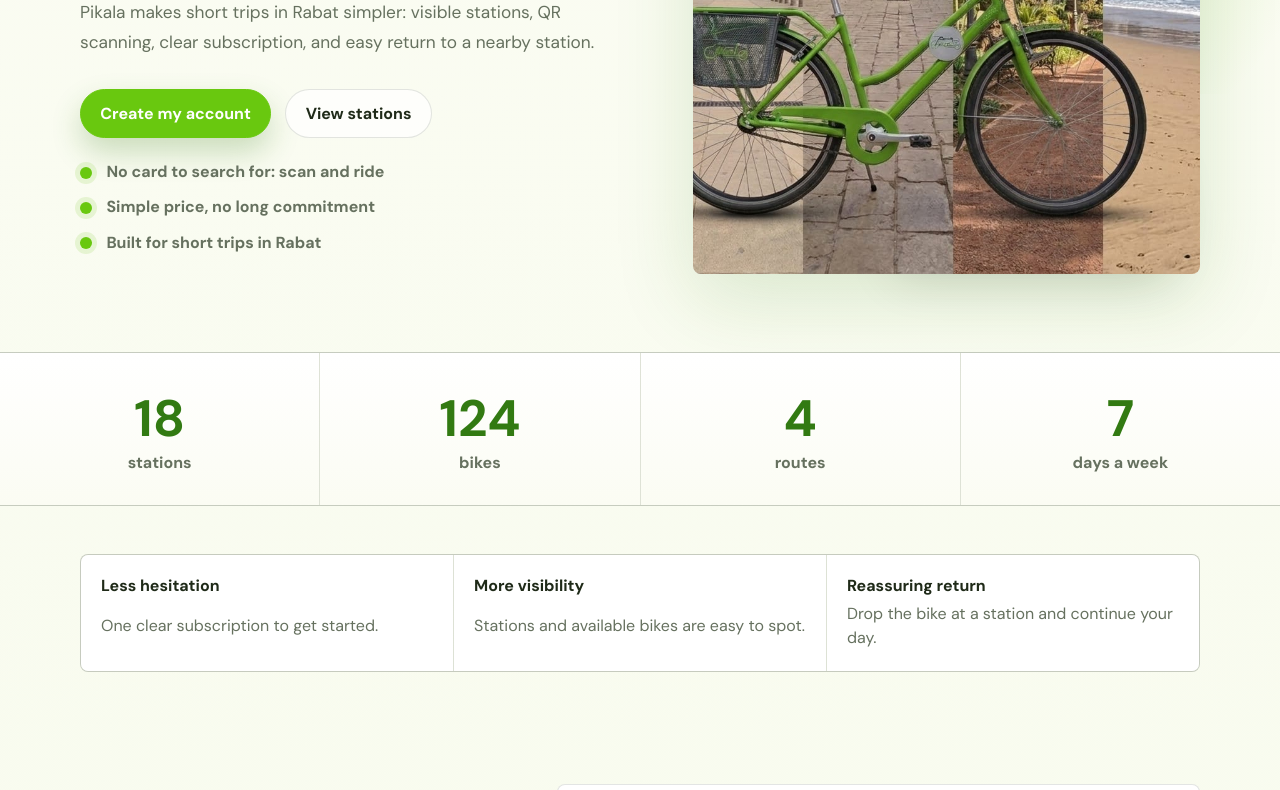
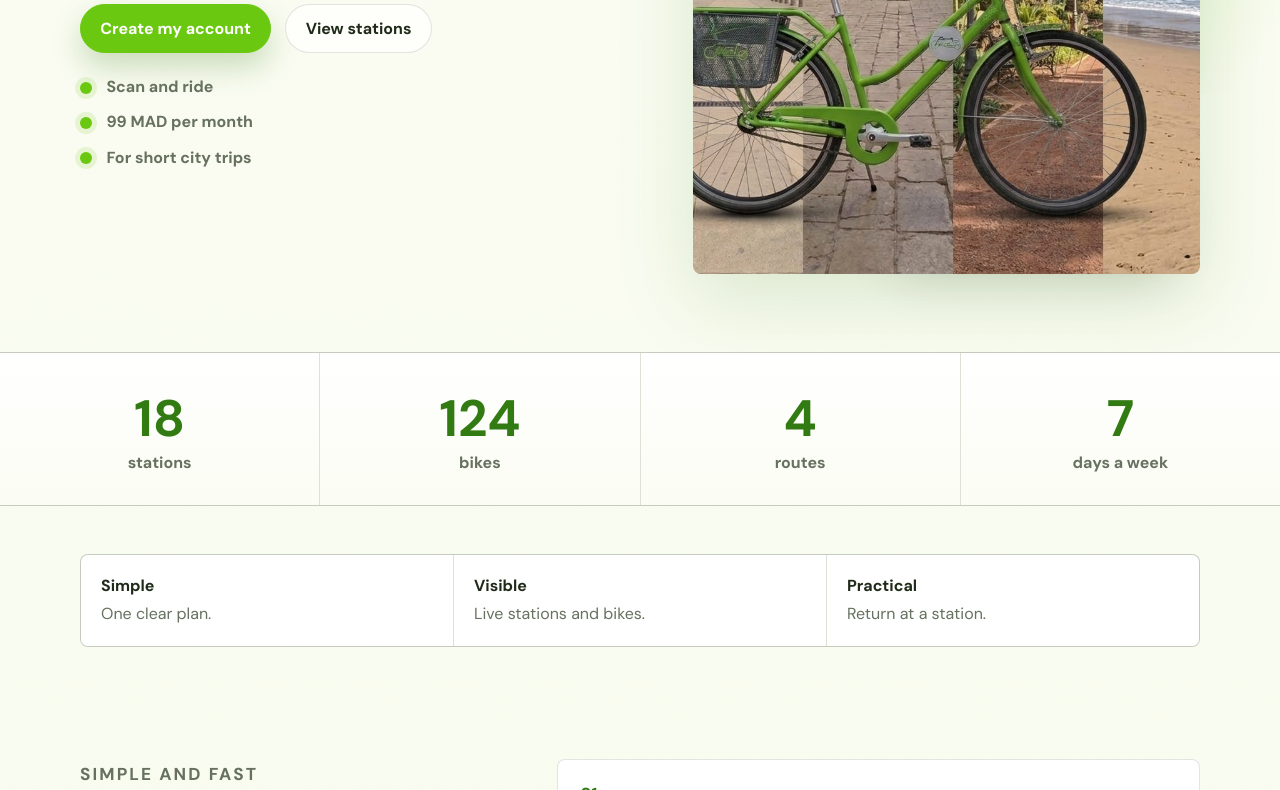
Before and after one commit to bayaya-devi/Pikala, a website: page sitepikala/index.html in a window 1280 px wide. Shown: the part 448-1238 px from the top of the page. Drawn offline with nearby package versions, Linux system fonts and the light colour scheme.

Commit message:
Raccourcir les textes principaux du site

```diff
--- a/sitepikala/app.js
+++ b/sitepikala/app.js
@@ -7,56 +7,56 @@
 
 const translations = {
   fr: {
-    title: 'Pikala - Explorez Rabat à vélo', languageLabel: 'Langue', skip: 'Aller au contenu', navHow: 'Comment ça marche', navStations: 'Stations', navPricing: 'Tarifs', navContact: 'Contact', navLogin: 'Connexion', navSignup: 'Créer un compte',
-    heroEyebrow: 'Vélos en libre-service à Rabat', heroTitle: 'Trouvez un vélo près de vous et partez en quelques secondes.', heroText: 'Pikala rend vos trajets à Rabat plus simples : stations visibles, QR à scanner, abonnement clair et retour dans une station proche.', heroPrimary: 'Créer mon compte', heroSecondary: 'Voir les stations',
-    trust1: 'Aucune carte à chercher : scannez et roulez', trust2: 'Prix simple, sans engagement long', trust3: 'Pensé pour les trajets courts à Rabat',
-    today: "Aujourd'hui", bikesAvailable: 'vélos disponibles', openHours: 'Stations actives de 8h à 20h', statStations: 'stations', statBikes: 'vélos', statRoutes: 'itinéraires', statDays: 'jours sur 7',
-    confidence1Title: 'Moins d’hésitation', confidence1Text: 'Un seul abonnement clair pour commencer.', confidence2Title: 'Plus de visibilité', confidence2Text: 'Les stations et vélos disponibles sont faciles à repérer.', confidence3Title: 'Retour rassurant', confidence3Text: 'Déposez le vélo dans une station et continuez votre journée.',
-    howEyebrow: 'Simple et rapide', howTitle: 'Votre trajet en trois étapes.', howText: 'Le parcours doit rester clair : choisir une station, scanner le vélo, puis profiter du trajet.',
-    step1Title: 'Trouvez une station', step1Text: 'Consultez les vélos disponibles près de vous depuis votre espace utilisateur.', step2Title: 'Scannez le QR', step2Text: 'Débloquez le vélo en quelques secondes avec le scanner intégré.', step3Title: 'Roulez librement', step3Text: 'Découvrez Rabat à votre rythme, puis déposez le vélo dans une station.',
-    stationsEyebrow: 'Stations et parcours', stationsTitle: 'Des lieux faciles à rejoindre.', place1: 'Kasbah des Oudayas', place2: 'Tour Hassan', place3: 'Jardins et parcs', place4: 'Corniche', place1Bikes: '8 vélos disponibles', place2Bikes: '3 vélos disponibles', place3Bikes: '12 vélos disponibles', place4Bikes: '5 vélos disponibles',
-    pricingEyebrow: 'Tarif clair', pricingTitle: 'Une formule simple pour commencer.', pricingText: 'Garde la tarification lisible, avec un appel à l’action direct vers l’inscription.', planName: 'Abonnement Pikala', priceUnit: 'MAD / mois', plan1: 'Accès aux vélos en libre-service', plan2: 'Scanner QR intégré', plan3: 'Signalement rapide des problèmes', plan4: 'Support 7j/7', pricingCta: 'Créer mon compte',
-    phoneStation: 'Station Kasbah', scan: 'Scanner', appEyebrow: 'Espace utilisateur', appTitle: 'Une expérience mobile plus fluide.', appText: 'La page utilisateur existante peut ensuite reprendre ce style : navigation basse, carte, scanner QR et profil, avec des transitions plus douces.', appCta: "Voir l'espace utilisateur",
-    contactTitle: 'Prêt à explorer Rabat ?', contactText: "Créer un compte prend moins d'une minute.", contactSignup: 'S’inscrire', contactEmail: 'Nous contacter', footerText: 'Vélos en libre-service à Rabat.', footerLegal: 'Mentions légales', footerPrivacy: 'Confidentialité', footerTerms: 'Conditions'
+    title: 'Pikala - Rabat a velo', languageLabel: 'Langue', skip: 'Aller au contenu', navHow: 'Comment ça marche', navStations: 'Stations', navPricing: 'Tarifs', navContact: 'Contact', navLogin: 'Connexion', navSignup: 'Créer un compte',
+    heroEyebrow: 'Vélos en libre-service à Rabat', heroTitle: 'Un velo pres de vous.', heroText: 'Trouvez une station, scannez le QR et partez.', heroPrimary: 'Créer mon compte', heroSecondary: 'Voir les stations',
+    trust1: 'Scannez et roulez', trust2: '99 MAD par mois', trust3: 'Pour les trajets courts',
+    today: "Aujourd'hui", bikesAvailable: 'vélos disponibles', openHours: 'Stations 8h-20h', statStations: 'stations', statBikes: 'vélos', statRoutes: 'itinéraires', statDays: 'jours sur 7',
+    confidence1Title: 'Simple', confidence1Text: 'Un abonnement clair.', confidence2Title: 'Visible', confidence2Text: 'Stations et velos en direct.', confidence3Title: 'Pratique', confidence3Text: 'Retour en station.',
+    howEyebrow: 'Simple et rapide', howTitle: 'Trois etapes.', howText: 'Station. QR. Trajet.',
+    step1Title: 'Trouvez', step1Text: 'Reperez un velo disponible.', step2Title: 'Scannez', step2Text: 'Debloquez le velo par QR.', step3Title: 'Roulez', step3Text: 'Profitez, puis retournez le velo.',
+    stationsEyebrow: 'Stations et parcours', stationsTitle: 'Stations proches.', place1: 'Kasbah des Oudayas', place2: 'Tour Hassan', place3: 'Jardins et parcs', place4: 'Corniche', place1Bikes: '8 vélos disponibles', place2Bikes: '3 vélos disponibles', place3Bikes: '12 vélos disponibles', place4Bikes: '5 vélos disponibles',
+    pricingEyebrow: 'Tarif clair', pricingTitle: 'Un abonnement simple.', pricingText: '99 MAD par mois, sans engagement long.', planName: 'Abonnement Pikala', priceUnit: 'MAD / mois', plan1: 'Accès aux vélos en libre-service', plan2: 'Scanner QR intégré', plan3: 'Signalement rapide des problèmes', plan4: 'Support 7j/7', pricingCta: 'Créer mon compte',
+    phoneStation: 'Station Kasbah', scan: 'Scanner', appEyebrow: 'Espace utilisateur', appTitle: 'Votre espace mobile.', appText: 'Carte, scanner, profil et support au meme endroit.', appCta: "Voir l'espace utilisateur",
+    contactTitle: 'Pret a rouler ?', contactText: "Créer un compte prend moins d'une minute.", contactSignup: 'S’inscrire', contactEmail: 'Nous contacter', footerText: 'Velos en libre-service a Rabat.', footerLegal: 'Mentions légales', footerPrivacy: 'Confidentialité', footerTerms: 'Conditions'
   },
   en: {
-    title: 'Pikala - Explore Rabat by bike', languageLabel: 'Language', skip: 'Skip to content', navHow: 'How it works', navStations: 'Stations', navPricing: 'Pricing', navContact: 'Contact', navLogin: 'Log in', navSignup: 'Create account',
-    heroEyebrow: 'Bike sharing in Rabat', heroTitle: 'Find a bike near you and start riding in seconds.', heroText: 'Pikala makes short trips in Rabat simpler: visible stations, QR scanning, clear subscription, and easy return to a nearby station.', heroPrimary: 'Create my account', heroSecondary: 'View stations',
-    trust1: 'No card to search for: scan and ride', trust2: 'Simple price, no long commitment', trust3: 'Built for short trips in Rabat',
-    today: 'Today', bikesAvailable: 'bikes available', openHours: 'Stations open from 8 AM to 8 PM', statStations: 'stations', statBikes: 'bikes', statRoutes: 'routes', statDays: 'days a week',
-    confidence1Title: 'Less hesitation', confidence1Text: 'One clear subscription to get started.', confidence2Title: 'More visibility', confidence2Text: 'Stations and available bikes are easy to spot.', confidence3Title: 'Reassuring return', confidence3Text: 'Drop the bike at a station and continue your day.',
-    howEyebrow: 'Simple and fast', howTitle: 'Your ride in three steps.', howText: 'The journey stays clear: choose a station, scan the bike, then enjoy the ride.',
-    step1Title: 'Find a station', step1Text: 'Check nearby bike availability from your user space.', step2Title: 'Scan the QR code', step2Text: 'Unlock the bike in seconds with the built-in scanner.', step3Title: 'Ride freely', step3Text: 'Discover Rabat at your own pace, then return the bike to a station.',
-    stationsEyebrow: 'Stations and routes', stationsTitle: 'Places that are easy to reach.', place1: 'Kasbah of the Oudayas', place2: 'Hassan Tower', place3: 'Gardens and parks', place4: 'Corniche', place1Bikes: '8 bikes available', place2Bikes: '3 bikes available', place3Bikes: '12 bikes available', place4Bikes: '5 bikes available',
-    pricingEyebrow: 'Clear pricing', pricingTitle: 'One simple plan to start.', pricingText: 'Keep pricing easy to understand, with a direct call to create an account.', planName: 'Pikala subscription', priceUnit: 'MAD / month', plan1: 'Access to self-service bikes', plan2: 'Built-in QR scanner', plan3: 'Fast issue reporting', plan4: 'Support 7 days a week', pricingCta: 'Create my account',
-    phoneStation: 'Kasbah Station', scan: 'Scan', appEyebrow: 'User space', appTitle: 'A smoother mobile experience.', appText: 'The existing user page can reuse this style: bottom navigation, map, QR scanner, profile, and smoother transitions.', appCta: 'View user space',
-    contactTitle: 'Ready to explore Rabat?', contactText: 'Creating an account takes less than a minute.', contactSignup: 'Sign up', contactEmail: 'Contact us', footerText: 'Bike sharing in Rabat.', footerLegal: 'Legal notice', footerPrivacy: 'Privacy', footerTerms: 'Terms'
+    title: 'Pikala - Rabat by bike', languageLabel: 'Language', skip: 'Skip to content', navHow: 'How it works', navStations: 'Stations', navPricing: 'Pricing', navContact: 'Contact', navLogin: 'Log in', navSignup: 'Create account',
+    heroEyebrow: 'Bike sharing in Rabat', heroTitle: 'A bike near you.', heroText: 'Find a station, scan the QR code, and ride.', heroPrimary: 'Create my account', heroSecondary: 'View stations',
+    trust1: 'Scan and ride', trust2: '99 MAD per month', trust3: 'For short city trips',
+    today: 'Today', bikesAvailable: 'bikes available', openHours: 'Stations 8 AM-8 PM', statStations: 'stations', statBikes: 'bikes', statRoutes: 'routes', statDays: 'days a week',
+    confidence1Title: 'Simple', confidence1Text: 'One clear plan.', confidence2Title: 'Visible', confidence2Text: 'Live stations and bikes.', confidence3Title: 'Practical', confidence3Text: 'Return at a station.',
+    howEyebrow: 'Simple and fast', howTitle: 'Three steps.', howText: 'Station. QR. Ride.',
+    step1Title: 'Find', step1Text: 'Spot an available bike.', step2Title: 'Scan', step2Text: 'Unlock it by QR code.', step3Title: 'Ride', step3Text: 'Ride, then return the bike.',
+    stationsEyebrow: 'Stations and routes', stationsTitle: 'Nearby stations.', place1: 'Kasbah of the Oudayas', place2: 'Hassan Tower', place3: 'Gardens and parks', place4: 'Corniche', place1Bikes: '8 bikes available', place2Bikes: '3 bikes available', place3Bikes: '12 bikes available', place4Bikes: '5 bikes available',
+    pricingEyebrow: 'Clear pricing', pricingTitle: 'One simple plan.', pricingText: '99 MAD per month, no long commitment.', planName: 'Pikala subscription', priceUnit: 'MAD / month', plan1: 'Access to self-service bikes', plan2: 'Built-in QR scanner', plan3: 'Fast issue reporting', plan4: 'Support 7 days a week', pricingCta: 'Create my account',
+    phoneStation: 'Kasbah Station', scan: 'Scan', appEyebrow: 'User space', appTitle: 'Your mobile space.', appText: 'Map, scanner, profile, and support in one place.', appCta: 'View user space',
+    contactTitle: 'Ready to ride?', contactText: 'Create your account in under a minute.', contactSignup: 'Sign up', contactEmail: 'Contact us', footerText: 'Bike sharing in Rabat.', footerLegal: 'Legal notice', footerPrivacy: 'Privacy', footerTerms: 'Terms'
   },
   es: {
-    title: 'Pikala - Explora Rabat en bicicleta', languageLabel: 'Idioma', skip: 'Ir al contenido', navHow: 'Cómo funciona', navStations: 'Estaciones', navPricing: 'Precios', navContact: 'Contacto', navLogin: 'Iniciar sesión', navSignup: 'Crear cuenta',
-    heroEyebrow: 'Bicicletas compartidas en Rabat', heroTitle: 'Encuentra una bici cerca de ti y sal en segundos.', heroText: 'Pikala simplifica tus trayectos cortos en Rabat: estaciones visibles, escaneo QR, suscripción clara y devolución en una estación cercana.', heroPrimary: 'Crear mi cuenta', heroSecondary: 'Ver estaciones',
-    trust1: 'Sin buscar tarjeta: escanea y pedalea', trust2: 'Precio simple, sin compromiso largo', trust3: 'Pensado para trayectos cortos en Rabat',
-    today: 'Hoy', bikesAvailable: 'bicicletas disponibles', openHours: 'Estaciones activas de 8:00 a 20:00', statStations: 'estaciones', statBikes: 'bicicletas', statRoutes: 'rutas', statDays: 'días a la semana',
-    confidence1Title: 'Menos dudas', confidence1Text: 'Una suscripción clara para empezar.', confidence2Title: 'Más visibilidad', confidence2Text: 'Las estaciones y bicicletas disponibles son fáciles de encontrar.', confidence3Title: 'Devolución tranquila', confidence3Text: 'Deja la bicicleta en una estación y continúa tu día.',
-    howEyebrow: 'Simple y rápido', howTitle: 'Tu viaje en tres pasos.', howText: 'El recorrido es claro: elige una estación, escanea la bici y disfruta del trayecto.',
-    step1Title: 'Encuentra una estación', step1Text: 'Consulta las bicicletas disponibles cerca de ti desde tu espacio de usuario.', step2Title: 'Escanea el QR', step2Text: 'Desbloquea la bicicleta en segundos con el escáner integrado.', step3Title: 'Pedalea libremente', step3Text: 'Descubre Rabat a tu ritmo y devuelve la bicicleta en una estación.',
-    stationsEyebrow: 'Estaciones y rutas', stationsTitle: 'Lugares fáciles de alcanzar.', place1: 'Kasbah de los Oudayas', place2: 'Torre Hassan', place3: 'Jardines y parques', place4: 'Corniche', place1Bikes: '8 bicicletas disponibles', place2Bikes: '3 bicicletas disponibles', place3Bikes: '12 bicicletas disponibles', place4Bikes: '5 bicicletas disponibles',
-    pricingEyebrow: 'Precio claro', pricingTitle: 'Un plan simple para empezar.', pricingText: 'Precio fácil de entender, con una invitación directa para crear tu cuenta.', planName: 'Suscripción Pikala', priceUnit: 'MAD / mes', plan1: 'Acceso a bicicletas de autoservicio', plan2: 'Escáner QR integrado', plan3: 'Reporte rápido de problemas', plan4: 'Soporte 7 días a la semana', pricingCta: 'Crear mi cuenta',
-    phoneStation: 'Estación Kasbah', scan: 'Escanear', appEyebrow: 'Espacio de usuario', appTitle: 'Una experiencia móvil más fluida.', appText: 'La página de usuario puede reutilizar este estilo: navegación inferior, mapa, escáner QR, perfil y transiciones más suaves.', appCta: 'Ver espacio de usuario',
-    contactTitle: '¿Listo para explorar Rabat?', contactText: 'Crear una cuenta toma menos de un minuto.', contactSignup: 'Registrarse', contactEmail: 'Contactarnos', footerText: 'Bicicletas compartidas en Rabat.', footerLegal: 'Aviso legal', footerPrivacy: 'Privacidad', footerTerms: 'Condiciones'
+    title: 'Pikala - Rabat en bici', languageLabel: 'Idioma', skip: 'Ir al contenido', navHow: 'Cómo funciona', navStations: 'Estaciones', navPricing: 'Precios', navContact: 'Contacto', navLogin: 'Iniciar sesión', navSignup: 'Crear cuenta',
+    heroEyebrow: 'Bicicletas compartidas en Rabat', heroTitle: 'Una bici cerca de ti.', heroText: 'Busca una estacion, escanea el QR y pedalea.', heroPrimary: 'Crear mi cuenta', heroSecondary: 'Ver estaciones',
+    trust1: 'Escanea y pedalea', trust2: '99 MAD al mes', trust3: 'Para trayectos cortos',
+    today: 'Hoy', bikesAvailable: 'bicicletas disponibles', openHours: 'Estaciones 8h-20h', statStations: 'estaciones', statBikes: 'bicicletas', statRoutes: 'rutas', statDays: 'días a la semana',
+    confidence1Title: 'Simple', confidence1Text: 'Un plan claro.', confidence2Title: 'Visible', confidence2Text: 'Estaciones y bicis en vivo.', confidence3Title: 'Practico', confidence3Text: 'Devolucion en estacion.',
+    howEyebrow: 'Simple y rápido', howTitle: 'Tres pasos.', howText: 'Estacion. QR. Trayecto.',
+    step1Title: 'Busca', step1Text: 'Encuentra una bici disponible.', step2Title: 'Escanea', step2Text: 'Desbloquea con QR.', step3Title: 'Pedalea', step3Text: 'Pedalea y devuelve la bici.',
+    stationsEyebrow: 'Estaciones y rutas', stationsTitle: 'Estaciones cercanas.', place1: 'Kasbah de los Oudayas', place2: 'Torre Hassan', place3: 'Jardines y parques', place4: 'Corniche', place1Bikes: '8 bicicletas disponibles', place2Bikes: '3 bicicletas disponibles', place3Bikes: '12 bicicletas disponibles', place4Bikes: '5 bicicletas disponibles',
+    pricingEyebrow: 'Precio claro', pricingTitle: 'Un plan simple.', pricingText: '99 MAD al mes, sin compromiso largo.', planName: 'Suscripción Pikala', priceUnit: 'MAD / mes', plan1: 'Acceso a bicicletas de autoservicio', plan2: 'Escáner QR integrado', plan3: 'Reporte rápido de problemas', plan4: 'Soporte 7 días a la semana', pricingCta: 'Crear mi cuenta',
+    phoneStation: 'Estación Kasbah', scan: 'Escanear', appEyebrow: 'Espacio de usuario', appTitle: 'Tu espacio movil.', appText: 'Mapa, scanner, perfil y soporte en un lugar.', appCta: 'Ver espacio de usuario',
+    contactTitle: 'Listo para pedalear?', contactText: 'Crea tu cuenta en menos de un minuto.', contactSignup: 'Registrarse', contactEmail: 'Contactarnos', footerText: 'Bicicletas compartidas en Rabat.', footerLegal: 'Aviso legal', footerPrivacy: 'Privacidad', footerTerms: 'Condiciones'
   },
   pt: {
-    title: 'Pikala - Explore Rabat de bicicleta', languageLabel: 'Idioma', skip: 'Ir para o conteúdo', navHow: 'Como funciona', navStations: 'Estações', navPricing: 'Preços', navContact: 'Contato', navLogin: 'Entrar', navSignup: 'Criar conta',
-    heroEyebrow: 'Bicicletas compartilhadas em Rabat', heroTitle: 'Encontre uma bicicleta perto de você e saia em segundos.', heroText: 'A Pikala simplifica seus trajetos curtos em Rabat: estações visíveis, leitura de QR, assinatura clara e devolução em uma estação próxima.', heroPrimary: 'Criar minha conta', heroSecondary: 'Ver estações',
-    trust1: 'Sem procurar cartão: escaneie e pedale', trust2: 'Preço simples, sem compromisso longo', trust3: 'Pensado para trajetos curtos em Rabat',
-    today: 'Hoje', bikesAvailable: 'bicicletas disponíveis', openHours: 'Estações ativas das 8h às 20h', statStations: 'estações', statBikes: 'bicicletas', statRoutes: 'rotas', statDays: 'dias por semana',
-    confidence1Title: 'Menos hesitação', confidence1Text: 'Uma assinatura clara para começar.', confidence2Title: 'Mais visibilidade', confidence2Text: 'As estações e bicicletas disponíveis são fáceis de localizar.', confidence3Title: 'Devolução tranquila', confidence3Text: 'Deixe a bicicleta em uma estação e continue o seu dia.',
-    howEyebrow: 'Simples e rápido', howTitle: 'Sua viagem em três passos.', howText: 'O percurso é claro: escolha uma estação, escaneie a bicicleta e aproveite a viagem.',
-    step1Title: 'Encontre uma estação', step1Text: 'Veja as bicicletas disponíveis perto de você no seu espaço de usuário.', step2Title: 'Escaneie o QR', step2Text: 'Desbloqueie a bicicleta em segundos com o scanner integrado.', step3Title: 'Pedale livremente', step3Text: 'Descubra Rabat no seu ritmo e devolva a bicicleta em uma estação.',
-    stationsEyebrow: 'Estações e rotas', stationsTitle: 'Lugares fáceis de alcançar.', place1: 'Kasbah dos Oudayas', place2: 'Torre Hassan', place3: 'Jardins e parques', place4: 'Corniche', place1Bikes: '8 bicicletas disponíveis', place2Bikes: '3 bicicletas disponíveis', place3Bikes: '12 bicicletas disponíveis', place4Bikes: '5 bicicletas disponíveis',
-    pricingEyebrow: 'Preço claro', pricingTitle: 'Um plano simples para começar.', pricingText: 'Preço fácil de entender, com chamada direta para criar sua conta.', planName: 'Assinatura Pikala', priceUnit: 'MAD / mês', plan1: 'Acesso a bicicletas self-service', plan2: 'Scanner QR integrado', plan3: 'Relato rápido de problemas', plan4: 'Suporte 7 dias por semana', pricingCta: 'Criar minha conta',
-    phoneStation: 'Estação Kasbah', scan: 'Escanear', appEyebrow: 'Espaço do usuário', appTitle: 'Uma experiência móvel mais fluida.', appText: 'A página do usuário pode reutilizar este estilo: navegação inferior, mapa, scanner QR, perfil e transições mais suaves.', appCta: 'Ver espaço do usuário',
-    contactTitle: 'Pronto para explorar Rabat?', contactText: 'Criar uma conta leva menos de um minuto.', contactSignup: 'Cadastrar', contactEmail: 'Fale conosco', footerText: 'Bicicletas compartilhadas em Rabat.', footerLegal: 'Aviso legal', footerPrivacy: 'Privacidade', footerTerms: 'Termos'
+    title: 'Pikala - Rabat de bicicleta', languageLabel: 'Idioma', skip: 'Ir para o conteúdo', navHow: 'Como funciona', navStations: 'Estações', navPricing: 'Preços', navContact: 'Contato', navLogin: 'Entrar', navSignup: 'Criar conta',
+    heroEyebrow: 'Bicicletas compartilhadas em Rabat', heroTitle: 'Uma bike perto de voce.', heroText: 'Ache uma estacao, escaneie o QR e pedale.', heroPrimary: 'Criar minha conta', heroSecondary: 'Ver estações',
+    trust1: 'Escaneie e pedale', trust2: '99 MAD por mes', trust3: 'Para trajetos curtos',
+    today: 'Hoje', bikesAvailable: 'bicicletas disponíveis', openHours: 'Estacoes 8h-20h', statStations: 'estações', statBikes: 'bicicletas', statRoutes: 'rotas', statDays: 'dias por semana',
+    confidence1Title: 'Simples', confidence1Text: 'Um plano claro.', confidence2Title: 'Visivel', confidence2Text: 'Estacoes e bikes ao vivo.', confidence3Title: 'Pratico', confidence3Text: 'Devolva na estacao.',
+    howEyebrow: 'Simples e rápido', howTitle: 'Tres passos.', howText: 'Estacao. QR. Viagem.',
+    step1Title: 'Ache', step1Text: 'Veja uma bike disponivel.', step2Title: 'Escaneie', step2Text: 'Desbloqueie por QR.', step3Title: 'Pedale', step3Text: 'Pedale e devolva a bike.',
+    stationsEyebrow: 'Estações e rotas', stationsTitle: 'Estacoes perto.', place1: 'Kasbah dos Oudayas', place2: 'Torre Hassan', place3: 'Jardins e parques', place4: 'Corniche', place1Bikes: '8 bicicletas disponíveis', place2Bikes: '3 bicicletas disponíveis', place3Bikes: '12 bicicletas disponíveis', place4Bikes: '5 bicicletas disponíveis',
+    pricingEyebrow: 'Preço claro', pricingTitle: 'Um plano simples.', pricingText: '99 MAD por mes, sem compromisso longo.', planName: 'Assinatura Pikala', priceUnit: 'MAD / mês', plan1: 'Acesso a bicicletas self-service', plan2: 'Scanner QR integrado', plan3: 'Relato rápido de problemas', plan4: 'Suporte 7 dias por semana', pricingCta: 'Criar minha conta',
+    phoneStation: 'Estação Kasbah', scan: 'Escanear', appEyebrow: 'Espaço do usuário', appTitle: 'Seu espaco movel.', appText: 'Mapa, scanner, perfil e suporte no mesmo lugar.', appCta: 'Ver espaço do usuário',
+    contactTitle: 'Pronto para pedalar?', contactText: 'Crie sua conta em menos de um minuto.', contactSignup: 'Cadastrar', contactEmail: 'Fale conosco', footerText: 'Bicicletas compartilhadas em Rabat.', footerLegal: 'Aviso legal', footerPrivacy: 'Privacidade', footerTerms: 'Termos'
   },
   ar: {
     title: 'بيكالا - استكشف الرباط بالدراجة', languageLabel: 'اللغة', skip: 'انتقل إلى المحتوى', navHow: 'طريقة الاستخدام', navStations: 'المحطات', navPricing: 'الأسعار', navContact: 'اتصل بنا', navLogin: 'تسجيل الدخول', navSignup: 'إنشاء حساب',
```
Also changed, not shown: sitepikala/abonnement.html (+3 -3 lines), sitepikala/auth.js (+4 -4 lines), sitepikala/dashboard.html (+1 -1 lines), sitepikala/profil.html (+1 -1 lines), sitepikala/scanner.html (+2 -2 lines), sitepikala/stations.html (+5 -5 lines), sitepikala/support.html (+3 -3 lines).
